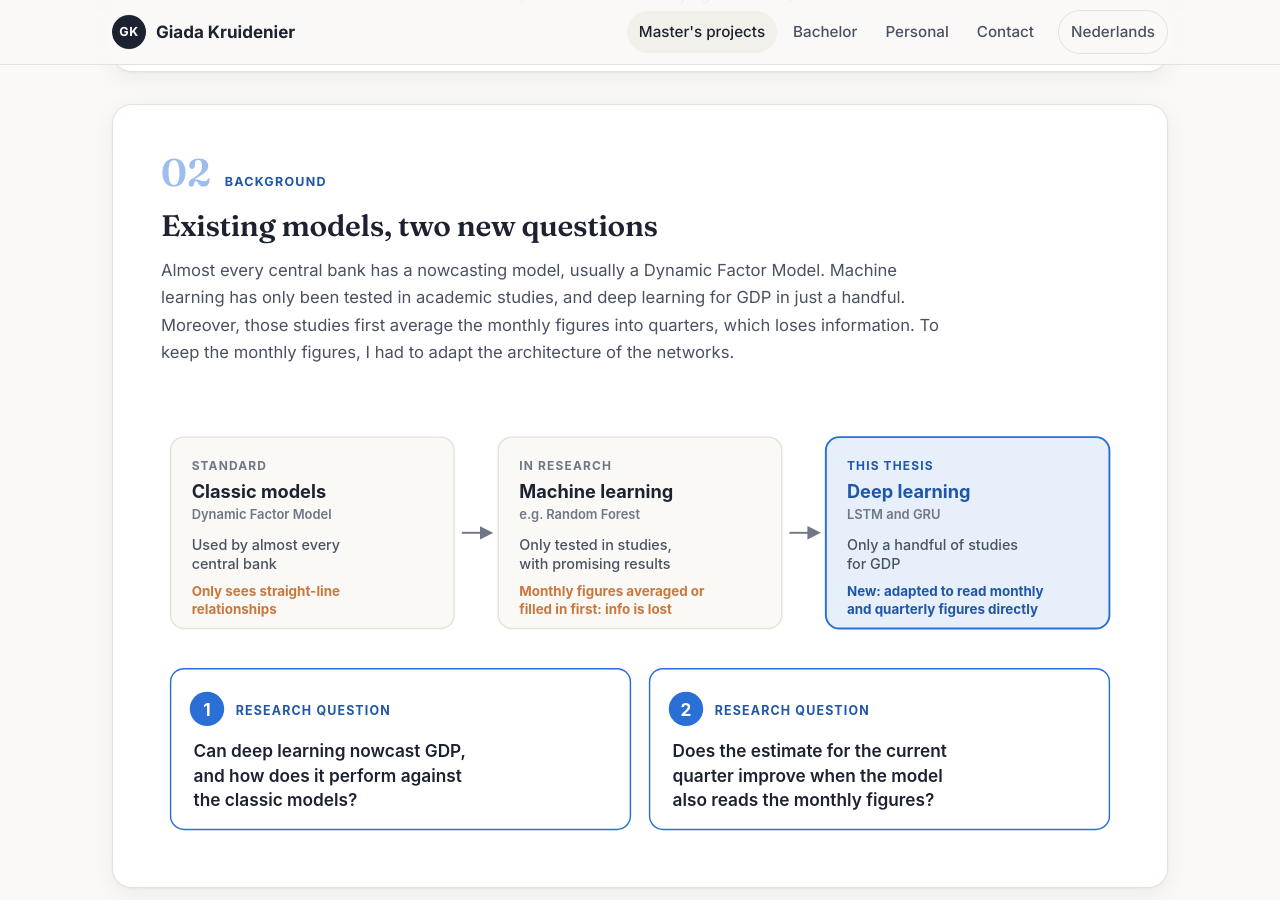
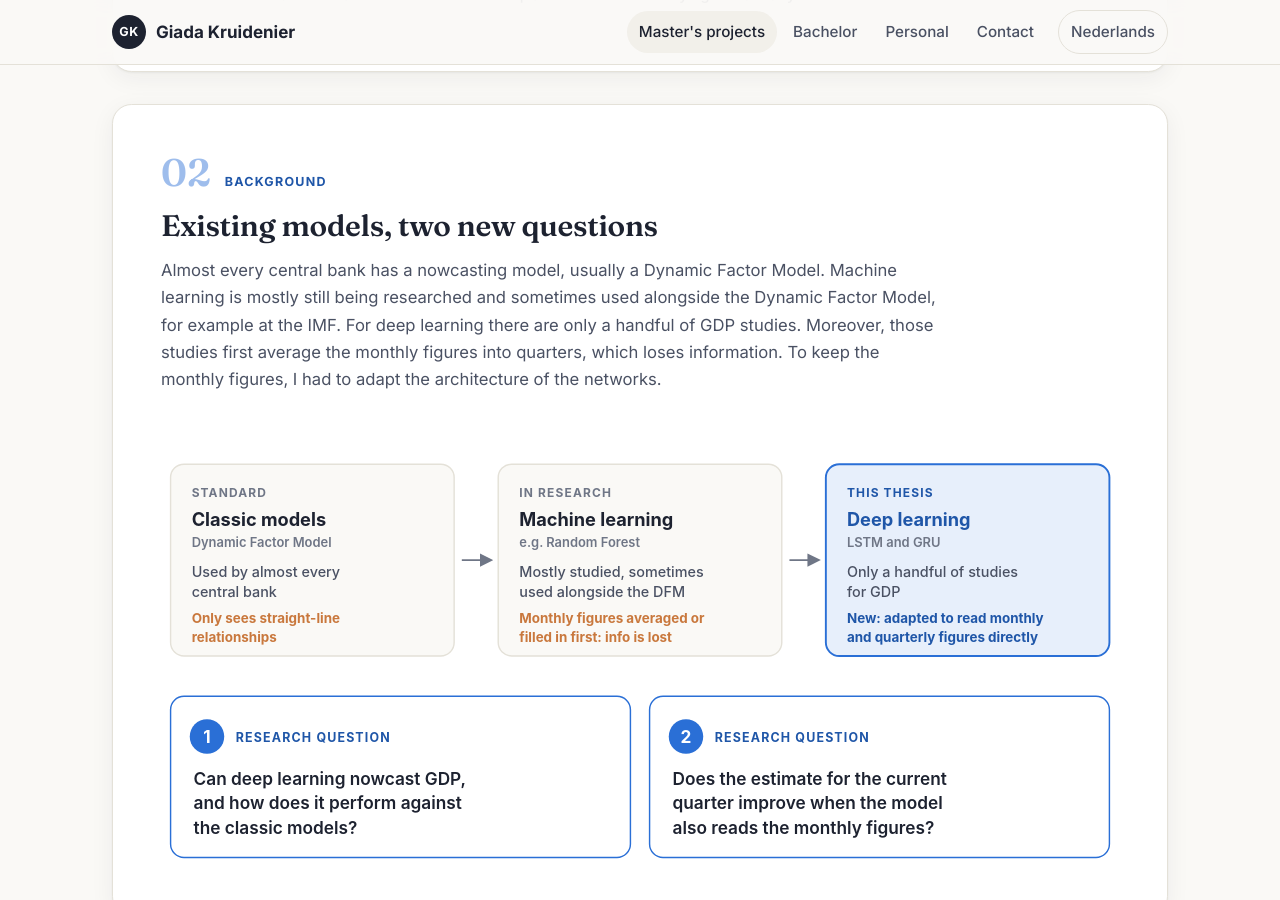
Before and after one commit to GKruidenier/portfolio, a Jekyll site: the page built from en/projects/master-thesis-gdp-nowcasting.md, in a window 1280 px wide and 900 px high, scrolled down 2108 px. Built offline with Jekyll 4.4.1, drawn with Linux system fonts in a browser that asks for light colours.

Commit message:
Scriptie: aanleiding afgestemd op de literatuur over machine learning en deep learning
Co-Authored-By: Claude Opus 5.5 (1M context) <noreply@anthropic.com>

```diff
--- a/en/projects/master-thesis-gdp-nowcasting.md
+++ b/en/projects/master-thesis-gdp-nowcasting.md
@@ -35,7 +35,7 @@ sample:
 
 {% include slide.html kicker="Problem" title="How is the economy doing right now?" text="The GDP figure arrives weeks after a quarter ends. Can a model use the monthly figures already in to estimate this quarter's growth? That is called nowcasting." src="/assets/img/projects/scriptie_probleem_en.svg" alt="Timeline: monthly figures arrive every month, but first-quarter GDP is only known weeks after the quarter ends" full=true %}
 
-{% include slide.html kicker="Background" title="Existing models, two new questions" text="Almost every central bank has a nowcasting model, usually a Dynamic Factor Model. Machine learning has only been tested in academic studies, and deep learning for GDP in just a handful. Moreover, those studies first average the monthly figures into quarters, which loses information. To keep the monthly figures, I had to adapt the architecture of the networks." src="/assets/img/projects/scriptie_aanleiding_en.svg" alt="From classic models (Dynamic Factor Model, used by almost every central bank) via machine learning (monthly figures averaged first) to deep learning that reads monthly and quarterly figures directly. Research question 1: can deep learning nowcast GDP and how does it perform against the classic models? Research question 2: does the estimate for the current quarter improve when the model also reads the monthly figures?" full=true %}
+{% include slide.html kicker="Background" title="Existing models, two new questions" text="Almost every central bank has a nowcasting model, usually a Dynamic Factor Model. Machine learning is mostly still being researched and sometimes used alongside the Dynamic Factor Model, for example at the IMF. For deep learning there are only a handful of GDP studies. Moreover, those studies first average the monthly figures into quarters, which loses information. To keep the monthly figures, I had to adapt the architecture of the networks." src="/assets/img/projects/scriptie_aanleiding_en.svg" alt="From classic models (Dynamic Factor Model, used by almost every central bank) via machine learning (monthly figures averaged first) to deep learning that reads monthly and quarterly figures directly. Research question 1: can deep learning nowcast GDP and how does it perform against the classic models? Research question 2: does the estimate for the current quarter improve when the model also reads the monthly figures?" full=true %}
 
 {% include data.html kicker="Data" title="Monthly and quarterly figures mixed" text="121 monthly and 117 quarterly indicators of the US economy, 1960–2024." src="/assets/img/projects/scriptie_bbp_groei_en.png" alt="Line chart of quarterly US GDP growth 1960–2024, with sharp drops in recessions" %}
 
```
Also changed, not shown: projecten/masterscriptie-bbp-nowcasting.md (+1 -1 lines), assets/img/projects/scriptie_aanleiding.svg, assets/img/projects/scriptie_aanleiding_en.svg.
